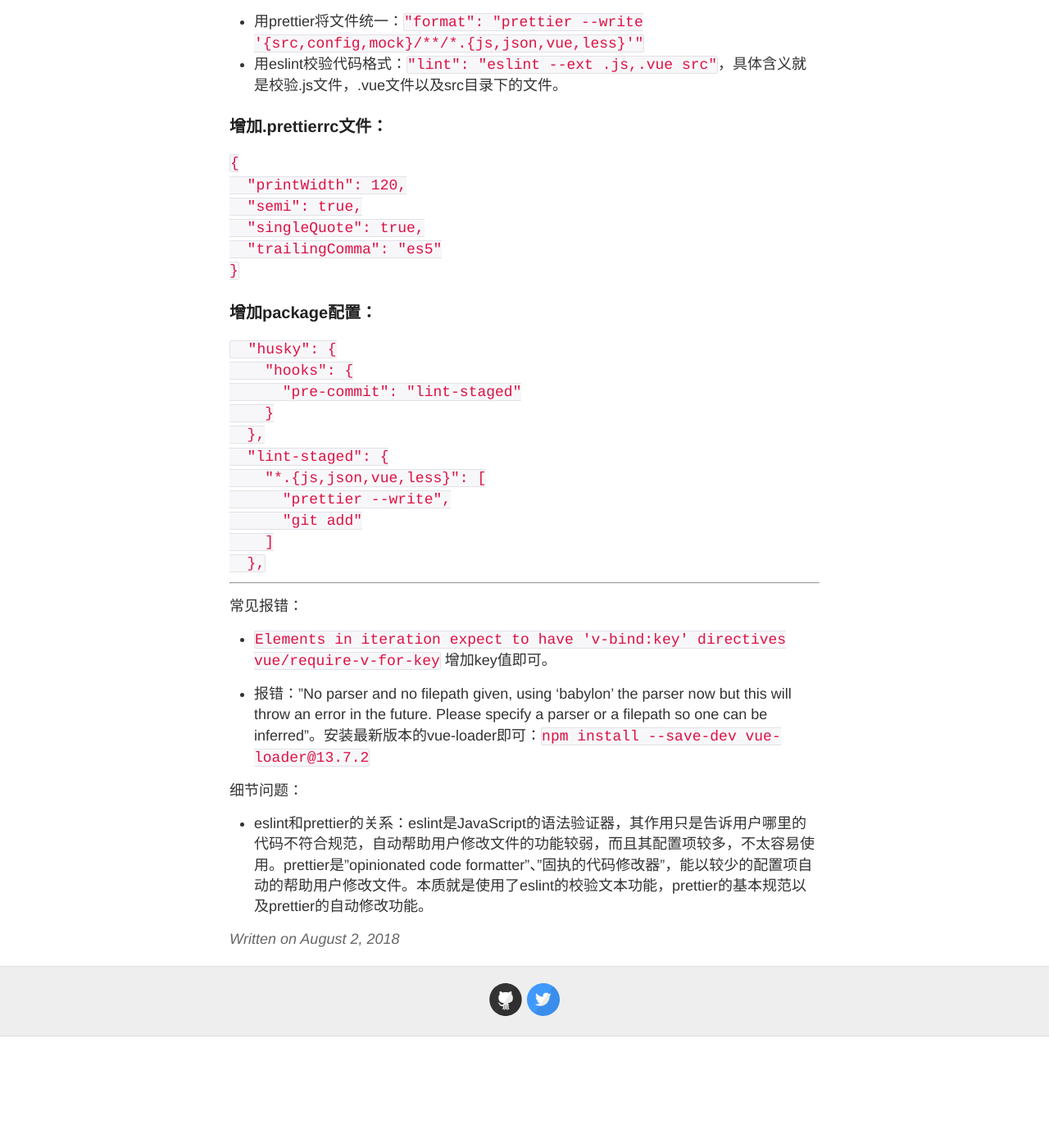
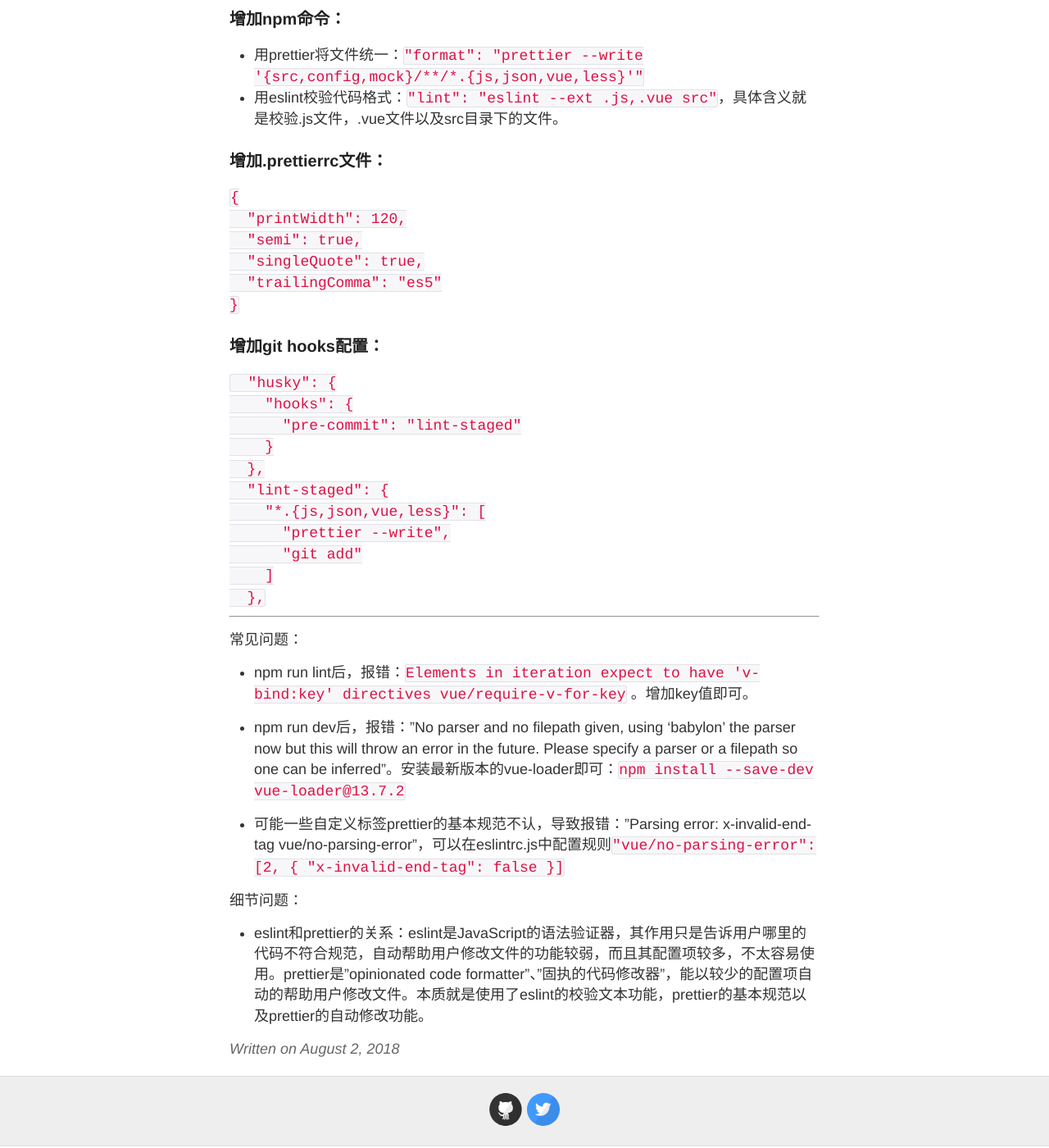
Before and after one commit to RuoChen95/Ruochen95.github.io, a Jekyll site: the page built from _posts/2018-8-2-eslint+prettier代码校验配置方式回顾.md, in a window 1280 px wide and 1400 px high, scrolled down 1522 px. Shown: the whole window at 82% size. Built offline with Jekyll 4.4.1, drawn with Linux system fonts in a browser that asks for light colours; before the commit the page ends 2788 px from its top, so only the background shows below that; some of the changed text lies outside the part shown.

Commit message:
update eslint

````diff
--- a/_posts/2018-8-2-eslint+prettier代码校验配置方式回顾.md
+++ b/_posts/2018-8-2-eslint+prettier代码校验配置方式回顾.md
@@ -22,6 +22,10 @@
 * vue-eslint-parser: The ESLint custom parser for .vue files, dependencies of eslint-plugin-vue.
 * lint-staged: Before committing your code, fun lint;
 * husky: Prevent bad commit
+
+```
+npm install --save-dev prettier eslint-config-prettier eslint-plugin-prettier eslint-plugin-vue vue-eslint-parser lint-staged husky vue-loader@13.7.2
+```
 
 ### 修改eslint配置文件：
 
@@ -67,7 +71,7 @@
 }
 ```
 
-### 增加package配置：
+### 增加git hooks配置：
 ```
   "husky": {
     "hooks": {
@@ -84,11 +88,13 @@
 
 ----
 
-常见报错：
+常见问题：
 
-* ```Elements in iteration expect to have 'v-bind:key' directives  vue/require-v-for-key``` 增加key值即可。
+* npm run lint后，报错：```Elements in iteration expect to have 'v-bind:key' directives  vue/require-v-for-key``` 。增加key值即可。
 
-* 报错："No parser and no filepath given, using 'babylon' the parser now but this will throw an error in the future. Please specify a parser or a filepath so one can be inferred"。安装最新版本的vue-loader即可：```npm install --save-dev vue-loader@13.7.2```
+* npm run dev后，报错："No parser and no filepath given, using 'babylon' the parser now but this will throw an error in the future. Please specify a parser or a filepath so one can be inferred"。安装最新版本的vue-loader即可：```npm install --save-dev vue-loader@13.7.2```
+
+* 可能一些自定义标签prettier的基本规范不认，导致报错："Parsing error: x-invalid-end-tag  vue/no-parsing-error"，可以在eslintrc.js中配置规则```"vue/no-parsing-error": [2, { "x-invalid-end-tag": false }]```
 
 
 细节问题：
````
